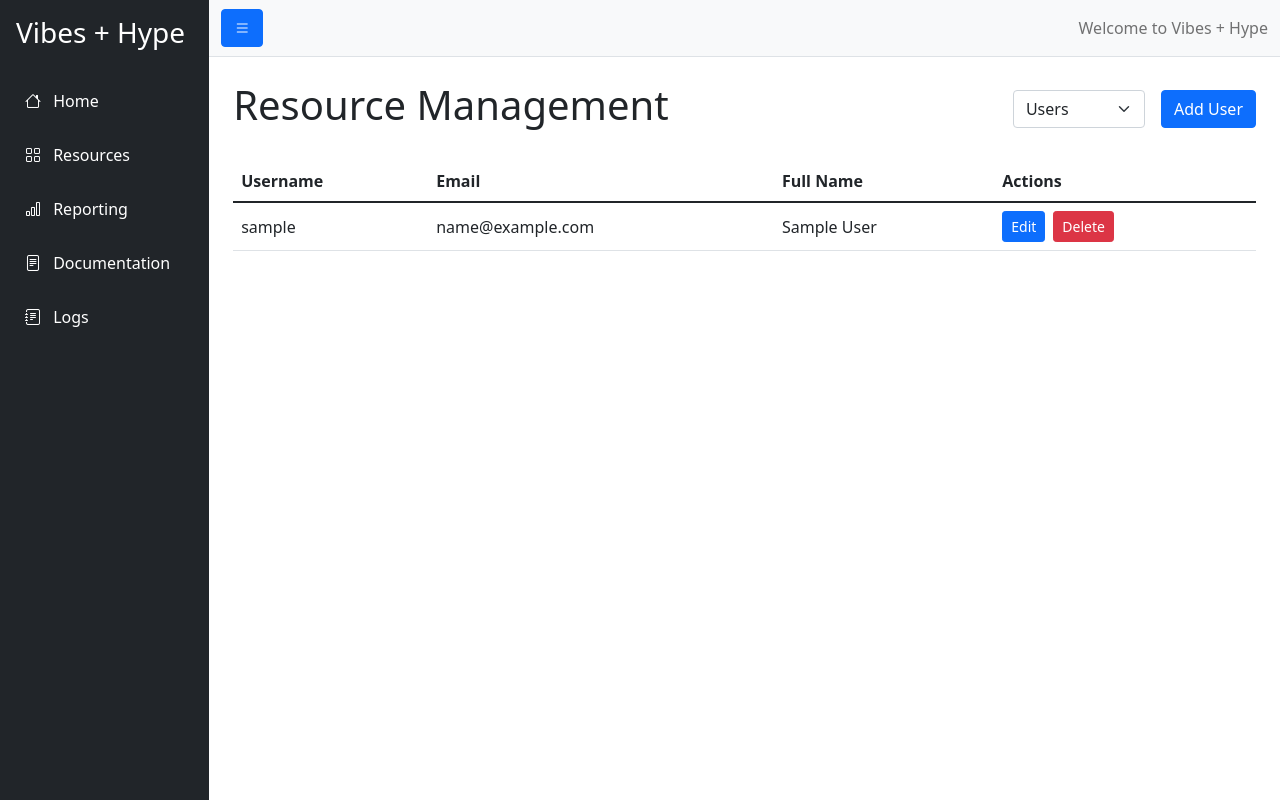
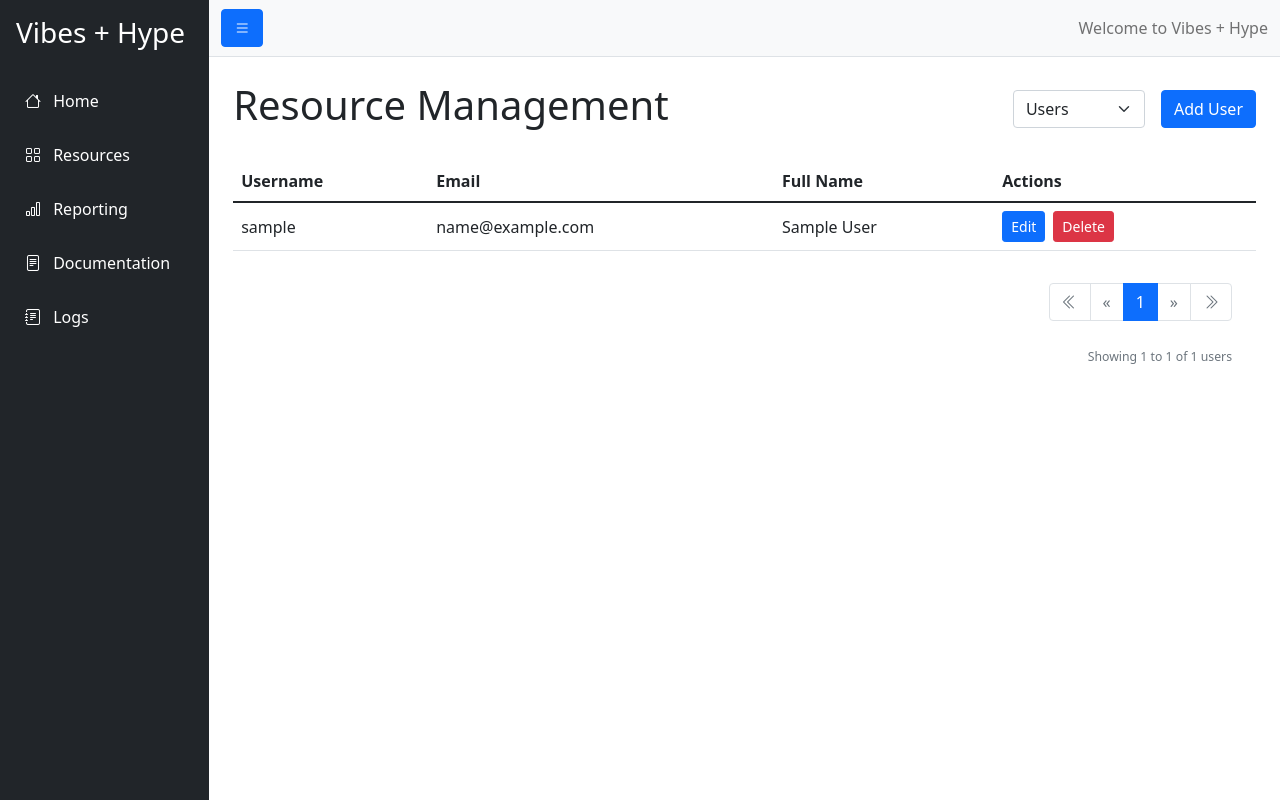
Before and after one commit to sbrock928/fastapi-react-template, a FastAPI app: page /resources in a window 1280 px wide. Run offline with FastAPI, Linux system fonts and the light colour scheme; tables that the repository leaves empty hold one stand-in row (values such as "Sample post"); some libraries are stand-ins or nearby versions.

Commit message:
updated css/js/html

```diff
--- a/app/static/css/styles.css
+++ b/app/static/css/styles.css
@@ -78,6 +78,20 @@
     width: 100%;
 }
 
+/* Pagination alignment */
+.pagination-actions-aligned {
+    display: flex;
+    justify-content: flex-end;
+    padding-right: 1.5rem; /* Adjust this value as needed to align with Actions column */
+}
+
+.pagination-info {
+    text-align: right;
+    padding-right: 1.5rem;
+    font-size: 0.875rem;
+    color: #6c757d;
+}
+
 .report-num-cell {
     text-align: right;
 }
--- a/app/static/js/resources.js
+++ b/app/static/js/resources.js
@@ -44,9 +44,22 @@ document.addEventListener('DOMContentLoaded', function() {
     // Set up resource type selector
     const resourceTypeSelect = document.getElementById('resourceTypeSelect');
     resourceTypeSelect.addEventListener('change', function() {
+        // Clear any existing pagination info elements
+        const existingPaginationInfo = document.querySelector('.pagination-info');
+        if (existingPaginationInfo) {
+            existingPaginationInfo.remove();
+        }
+
+        // Always reset to page 1 when changing resource type
+        currentPage = 1;
+
+        // Update resource type
         currentResourceType = this.value;
-        // Update URL with the new resource type
+
+        // Update URL with the new resource type and reset page to 1
         updateUrlParam('type', currentResourceType);
+        updateUrlParam('page', '1');
+
         updateResourceView();
     });
 
@@ -75,6 +88,13 @@ document.addEventListener('DOMContentLoaded', function() {
 
     // Update the select element to match the current resource type
     resourceTypeSelect.value = currentResourceType;
+
+    // Check URL parameters for page number
+    const urlParams = new URLSearchParams(window.location.search);
+    const pageParam = urlParams.get('page');
+    if (pageParam) {
+        currentPage = parseInt(pageParam) || 1;
+    }
 
     // Initialize with proper view
     updateResourceView();
@@ -145,7 +165,7 @@ function renderResourceTable(config) {
         tableBody.appendChild(emptyRow);
 
         // Hide pagination when no data
-        document.getElementById('resourcePagination')?.classList.add('d-none');
+        document.getElementById('resourcePagination').classList.add('d-none');
     } else {
         // Calculate total pages and ensure current page is valid
         totalPages = Math.ceil(data.length / itemsPerPage);
@@ -202,34 +222,27 @@ function renderResourceTable(config) {
 
 // Render pagination controls
 function renderPagination(totalItems) {
-    // Get or create pagination container
-    let paginationContainer = document.getElementById('resourcePagination');
-
-    if (!paginationContainer) {
-        // Create pagination container if it doesn't exist
-        paginationContainer = document.createElement('nav');
-        paginationContainer.id = 'resourcePagination';
-        paginationContainer.setAttribute('aria-label', 'Resource pagination');
-        paginationContainer.className = 'mt-3';
-
-        // Find the table container to append pagination after it
-        const tableContainer = document.querySelector('.table-responsive');
-        if (tableContainer && tableContainer.parentNode) {
-            tableContainer.parentNode.insertBefore(paginationContainer, tableContainer.nextSibling);
-        }
-    }
+    // Get pagination container
+    const paginationContainer = document.getElementById('resourcePagination');
 
     // Show pagination container
     paginationContainer.classList.remove('d-none');
+    // Add custom class for alignment
+    paginationContainer.className = 'mt-3 pagination-actions-aligned';
 
     // Calculate total pages
     totalPages = Math.ceil(totalItems / itemsPerPage);
 
     // Create pagination HTML
     let paginationHTML = `
-        <ul class="pagination justify-content-center">
+        <ul class="pagination">
             <li class="page-item ${currentPage === 1 ? 'disabled' : ''}">
-                <a class="page-link" href="#" data-page="prev">&laquo;</a>
+                <a class="page-link" href="#" data-page="first" title="First Page">
+                    <i class="bi bi-chevron-double-left"></i>
+                </a>
+            </li>
+            <li class="page-item ${currentPage === 1 ? 'disabled' : ''}">
+                <a class="page-link" href="#" data-page="prev" title="Previous Page">&laquo;</a>
             </li>
     `;
 
@@ -253,16 +266,32 @@ function renderPagination(totalItems) {
 
     paginationHTML += `
             <li class="page-item ${currentPage === totalPages ? 'disabled' : ''}">
-                <a class="page-link" href="#" data-page="next">&raquo;</a>
+                <a class="page-link" href="#" data-page="next" title="Next Page">&raquo;</a>
+            </li>
+            <li class="page-item ${currentPage === totalPages ? 'disabled' : ''}">
+                <a class="page-link" href="#" data-page="last" title="Last Page">
+                    <i class="bi bi-chevron-double-right"></i>
+                </a>
             </li>
         </ul>
-        <div class="text-center mt-2">
-            <small>Showing ${totalItems === 0 ? 0 : (currentPage - 1) * itemsPerPage + 1} to ${Math.min(currentPage * itemsPerPage, totalItems)} of ${totalItems} ${resourceConfig[currentResourceType].displayName.toLowerCase()}s</small>
-        </div>
     `;
 
     // Update pagination container
     paginationContainer.innerHTML = paginationHTML;
+
+    // Remove any existing pagination info element
+    const existingPaginationInfo = document.querySelector('.pagination-info');
+    if (existingPaginationInfo) {
+        existingPaginationInfo.remove();
+    }
+
+    // Create the "showing X to Y of Z" info
+    const paginationInfo = document.createElement('div');
+    paginationInfo.className = 'mt-2 pagination-info';
+    paginationInfo.innerHTML = `<small>Showing ${totalItems === 0 ? 0 : (currentPage - 1) * itemsPerPage + 1} to ${Math.min(currentPage * itemsPerPage, totalItems)} of ${totalItems} ${resourceConfig[currentResourceType].displayName.toLowerCase()}s</small>`;
+
+    // Append after the pagination container
+    paginationContainer.after(paginationInfo);
 
     // Add click handlers to pagination links
     paginationContainer.querySelectorAll('.page-link').forEach(link => {
@@ -270,23 +299,26 @@ function renderPagination(totalItems) {
             e.preventDefault();
             const page = this.dataset.page;
 
-            if (page === 'prev') {
+            if (page === "first") {
+                currentPage = 1;
+            } else if (page === "last") {
+                currentPage = totalPages;
+            } else if (page === "prev") {
                 if (currentPage > 1) {
                     currentPage--;
-                    renderResourceTable(resourceConfig[currentResourceType]);
                 }
-            } else if (page === 'next') {
+            } else if (page === "next") {
                 if (currentPage < totalPages) {
                     currentPage++;
-                    renderResourceTable(resourceConfig[currentResourceType]);
                 }
             } else {
                 currentPage = parseInt(page);
-                renderResourceTable(resourceConfig[currentResourceType]);
             }
 
             // Update URL with the page number
             updateUrlParam('page', currentPage);
+            // Re-render the table with the new page
+            renderResourceTable(resourceConfig[currentResourceType]);
         });
     });
 }
--- a/app/templates/resources.html
+++ b/app/templates/resources.html
@@ -15,7 +15,7 @@
 </div>
 
 <!-- Dynamic Table Container -->
-<div id="tableContainer">
+<div id="tableContainer" class="table-responsive">
     <!-- Dynamic Resource Table -->
     <table class="table">
         <thead id="dynamicTableHeader">
@@ -26,6 +26,11 @@
         </tbody>
     </table>
 </div>
+
+<!-- Pagination Controls -->
+<nav id="resourcePagination" class="mt-3 d-none" aria-label="Resource pagination">
+    <!-- Pagination will be populated dynamically -->
+</nav>
 
 <!-- Dynamic Resource Modal -->
 <div class="modal fade" id="resourceModal" tabindex="-1">
```
Also changed, not shown: app/static/js/reporting.js (+43 -9 lines).
